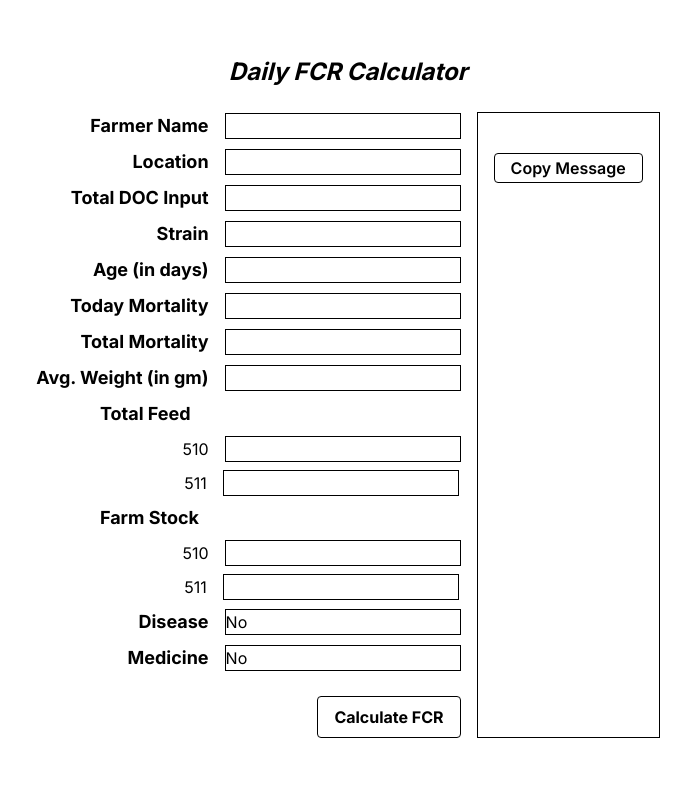
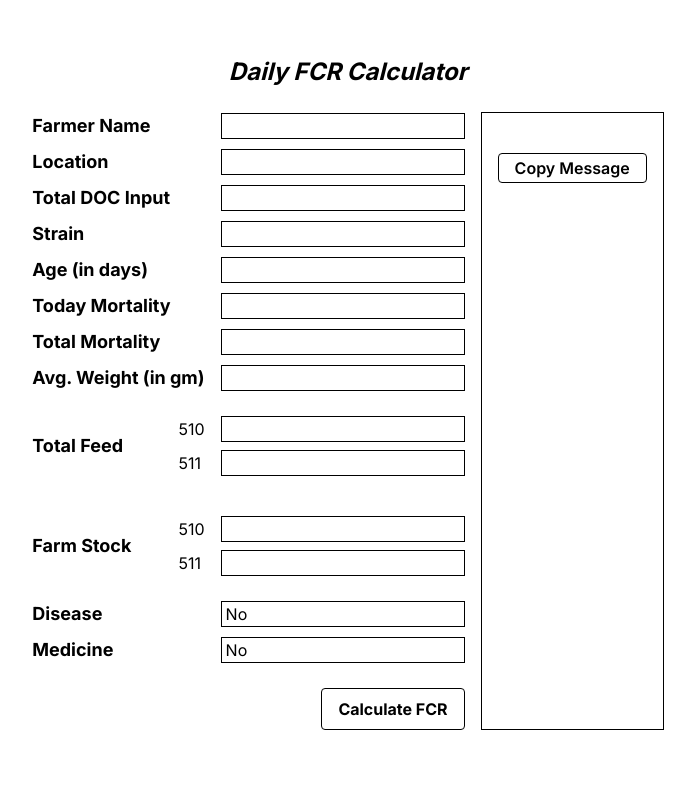
Before and after one commit to bayezid-hossain/daily-fcr, a Next.js app: page / in a window 1280 px wide. Shown: the top 800 px of the page, without its empty margins (292-987 px from the left). Built offline with nearby package versions, Linux system fonts and the light colour scheme.

Commit message:
style fixed

```diff
--- a/src/app/page.tsx
+++ b/src/app/page.tsx
@@ -130,12 +130,12 @@ export default function Home() {
           Daily FCR Calculator
         </h1>
         <div>
-          <div className="flex flex-row mb-4 gap-x-4">
+          <div className="flex flex-row mb-4 gap-x-4 lg:flex-col lg:gap-y-4">
             <form
               onSubmit={handleSubmit}
               className="flex flex-col items-end text-black gap-y-2"
             >
-              <div className="flex flex-row justify-center items-center gap-x-4">
+              <div className="flex flex-row justify-between items-center gap-x-4 w-full">
                 <label className="font-bold text-lg">Farmer Name</label>
                 <input
                   type="text"
@@ -143,10 +143,10 @@ export default function Home() {
                   name="farmerName"
                   value={formData.farmerName}
                   onChange={handleChange}
-                  className="border border-black"
+                  className="border border-black px-1"
                 />
-              </div>
-              <div className="flex flex-row justify-center items-center gap-x-4">
+              </div>{' '}
+              <div className="flex flex-row justify-between items-center gap-x-4 w-full">
                 <label className="font-bold text-lg">Location</label>
                 <input
                   type="text"
@@ -154,10 +154,10 @@ export default function Home() {
                   name="location"
                   value={formData.location}
                   onChange={handleChange}
-                  className="border border-black"
+                  className="border border-black px-1"
                 />
-              </div>
-              <div className="flex flex-row justify-center items-center gap-x-4">
+              </div>{' '}
+              <div className="flex flex-row justify-between items-center gap-x-4 w-full">
                 <label className="font-bold text-lg">Total DOC Input</label>
                 <input
                   type="number"
@@ -165,10 +165,10 @@ export default function Home() {
                   name="totalDOCInput"
                   value={formData.totalDOCInput}
                   onChange={handleChange}
-                  className="border border-black"
+                  className="border border-black px-1"
                 />
               </div>
-              <div className="flex flex-row justify-center items-center gap-x-4">
+              <div className="flex flex-row justify-between items-center gap-x-4 w-full">
                 <label className="font-bold text-lg">Strain</label>
                 <input
                   type="text"
@@ -176,10 +176,10 @@ export default function Home() {
                   name="strain"
                   value={formData.strain}
                   onChange={handleChange}
-                  className="border border-black"
+                  className="border border-black px-1"
                 />
               </div>
-              <div className="flex flex-row justify-center items-center gap-x-4">
+              <div className="flex flex-row justify-between items-center gap-x-4 w-full">
                 <label className="font-bold text-lg">Age (in days)</label>
                 <input
                   type="number"
@@ -187,10 +187,10 @@ export default function Home() {
                   name="age"
                   value={formData.age}
                   onChange={handleChange}
-                  className="border border-black"
+                  className="border border-black px-1"
                 />
               </div>
-              <div className="flex flex-row justify-center items-center gap-x-4">
+              <div className="flex flex-row justify-between items-center gap-x-4 w-full">
                 <label className="font-bold text-lg">Today Mortality</label>
                 <input
                   type="number"
@@ -198,10 +198,10 @@ export default function Home() {
                   name="todayMortality"
                   value={formData.todayMortality}
                   onChange={handleChange}
-                  className="border border-black"
+                  className="border border-black px-1"
                 />
               </div>
-              <div className="flex flex-row justify-center items-center gap-x-4">
+              <div className="flex flex-row justify-between items-center gap-x-4 w-full">
                 <label className="font-bold text-lg">Total Mortality</label>
                 <input
                   type="number"
@@ -209,10 +209,10 @@ export default function Home() {
                   name="totalMortality"
                   value={formData.totalMortality}
                   onChange={handleChange}
-                  className="border border-black"
+                  className="border border-black px-1"
                 />
               </div>
-              <div className="flex flex-row justify-center items-center gap-x-4">
+              <div className="flex flex-row justify-between items-center gap-x-4 w-full">
                 <label className="font-bold text-lg">Avg. Weight (in gm)</label>
                 <input
                   type="number"
@@ -220,14 +220,15 @@ export default function Home() {
                   name="avgWeight"
                   value={formData.avgWeight}
                   onChange={handleChange}
-                  className="border border-black"
+                  className="border border-black px-1"
                 />
               </div>{' '}
-              <label className="w-full flex pl-[15%] font-bold text-lg">
+              <div className="flex flex-row justify-center items-center gap-x-4 my-4 w-full">
+                <label className="w-full flex font-bold text-lg">
                   Total Feed
                 </label>
-              <div className="flex flex-col justify-center items-center gap-y-2 ">
-                <div className="flex flex-row justify-center items-center gap-x-4">
+                <div className="flex flex-col justify-center items-center gap-y-2">
+                  <div className="flex flex-row justify-between items-center gap-x-4 w-full">
                     <label>510</label>
                     <input
                       type="number"
@@ -235,10 +236,10 @@ export default function Home() {
                       name="totalFeed510"
                       value={formData.totalFeed510}
                       onChange={handleChange}
-                    className="border border-black"
+                      className="border border-black px-1"
                     />
                   </div>
-                <div className="flex flex-row justify-center items-center gap-x-4">
+                  <div className="flex flex-row justify-between items-center gap-x-4 w-full">
                     <label>511</label>
                     <input
                       type="number"
@@ -246,16 +247,17 @@ export default function Home() {
                       name="totalFeed511"
                       value={formData.totalFeed511}
                       onChange={handleChange}
-                    className="border border-black"
+                      className="border border-black px-1"
                     />
                   </div>
                 </div>
-              <label className="w-full flex pl-[15%] font-bold text-lg">
+              </div>
+              <div className="flex flex-row justify-normal items-center gap-x-4 my-4 w-full">
+                <label className="w-full flex font-bold text-lg">
                   Farm Stock
                 </label>
-              <div className="flex flex-row justify-center items-center gap-x-4">
                 <div className="flex flex-col justify-center items-center gap-y-2">
-                  <div className="flex flex-row justify-center items-center gap-x-4">
+                  <div className="flex flex-row justify-between items-center gap-x-4 w-full">
                     <label>510</label>
                     <input
                       type="number"
@@ -263,10 +265,10 @@ export default function Home() {
                       name="farmStock510"
                       value={formData.farmStock510}
                       onChange={handleChange}
-                      className="border border-black"
+                      className="border border-black px-1"
                     />
                   </div>
-                  <div className="flex flex-row justify-center items-center gap-x-4">
+                  <div className="flex flex-row justify-between items-center gap-x-4 w-full">
                     <label>511</label>
                     <input
                       type="number"
@@ -274,12 +276,12 @@ export default function Home() {
                       name="farmStock511"
                       value={formData.farmStock511}
                       onChange={handleChange}
-                      className="border border-black"
+                      className="border border-black px-1"
                     />
                   </div>
                 </div>
               </div>
-              <div className="flex flex-row justify-center items-center gap-x-4">
+              <div className="flex flex-row justify-between items-center gap-x-4 w-full">
                 <label className="font-bold text-lg">Disease</label>
                 <input
                   type="text"
@@ -287,10 +289,10 @@ export default function Home() {
                   name="disease"
                   value={formData.disease}
                   onChange={handleChange}
-                  className="border border-black"
+                  className="border border-black px-1"
                 />
               </div>
-              <div className="flex flex-row justify-center items-center gap-x-4">
+              <div className="flex flex-row justify-between items-center gap-x-4 w-full">
                 <label className="font-bold text-lg">Medicine</label>
                 <input
                   type="text"
@@ -298,7 +300,7 @@ export default function Home() {
                   name="medicine"
                   value={formData.medicine}
                   onChange={handleChange}
-                  className="border border-black"
+                  className="border border-black px-1"
                 />
               </div>
               <button
@@ -308,11 +310,11 @@ export default function Home() {
                 Calculate FCR
               </button>
             </form>{' '}
-            <div className="text-black whitespace-break-spaces leading-[.75] border border-black p-4">
+            <div className="text-black whitespace-break-spaces leading-[.75] border border-black p-4 justify-center items-center">
               {msgData}
               <button
                 onClick={handleCopy}
-                className="bg-blue-500 text-black font-semibold  px-4 py-2 mt-6 border border-black rounded"
+                className="bg-blue-500 text-black font-semibold  px-4 py-2 mt-6 border border-black rounded w-full"
               >
                 Copy Message
               </button>
```
Lines whose indentation alone changed are shown as unchanged.
